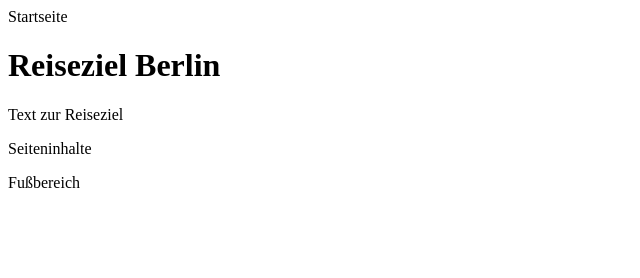
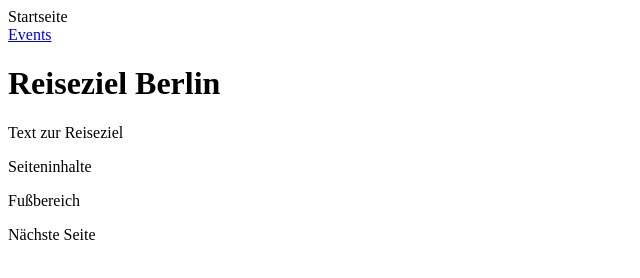
Before and after one commit to Duvid19/GIS-Praktikum-, a plain HTML site: page Aufgabe1/index.html in a window 1280 px wide. Shown: the whole page, without its empty margins (0-640 px from the left). Drawn offline with Linux system fonts and the light colour scheme.

Commit message:
Update index.html

```diff
--- a/Aufgabe1/index.html
+++ b/Aufgabe1/index.html
@@ -1,22 +1,31 @@
 <!DOCTYPE html>
 <html lang="de">
+
 <head>
- <meta charset="utf-8"/>
- <meta name = " viewport" content="width=device-width, initial-scale=1.0" />
- <meta name = "description" content= "Beschreibung der Seite"/>
- <meta name = "author" content = "Duvid"/>
+    <meta charset="utf-8" />
+    <meta name="viewport" content="width=device-width, initial-scale=1.0" />
+    <meta name="description" content="Beschreibung der Seite" />
+    <meta name="author" content="Duvid" />
     <title> Reisecontent </title>
 </head>
+
 <body>
     <div>
         <header> Startseite</header>
+        <nav>
+            <a href="/html/"> Events </a>
+        </nav>
         <h1> Reiseziel Berlin </h1>
-    <p> Text zur Reiseziel  </p>
+        <p> Text zur Reiseziel </p>
+
     </div>
     <main>
         <p>Seiteninhalte</p>
     </main>
     <footer> Fußbereich </footer>
+    <p> Nächste Seite</p>
+    <nav>
+
 </body>
 
 </html>
```
Lines whose indentation alone changed are shown as unchanged.
